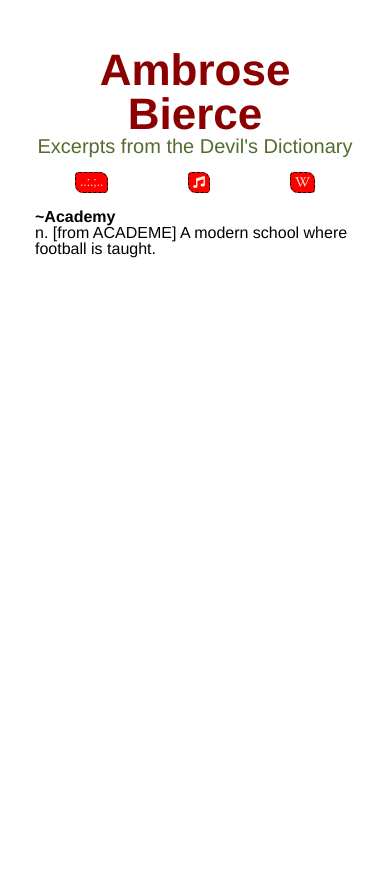
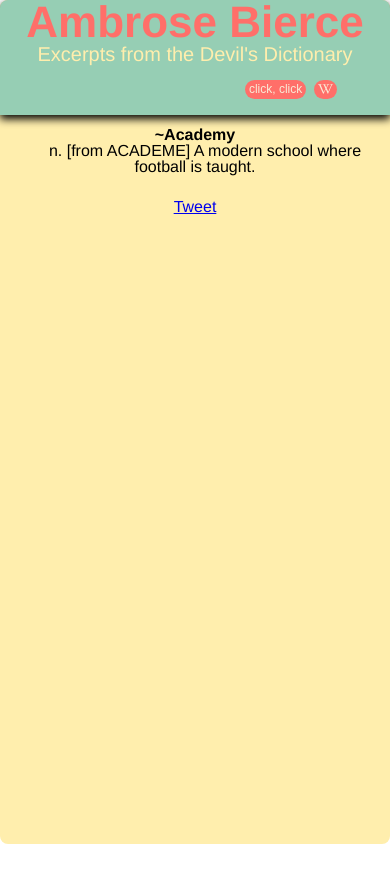
Before and after one commit to efe-in-the-mountains/rqgProject, a plain HTML site: page index.html in a window 390 px wide. Both pictures are taken after a click on the button "click here". After the commit the page ends 844 px from the top, so only its background shows below. Drawn offline with Linux system fonts and the light colour scheme.

Commit message:
changed color scheme, fixed media queries and buttons

```diff
--- a/css/style.css
+++ b/css/style.css
@@ -8,84 +8,116 @@ body {
     margin: 0;
 }
 
-/* .grid {
-    display: grid;
-} */
-
 .flex {
     display: flex;
 }
 
 .container {
-    height: auto;
-    width: 20rem;
-    margin: 3rem auto;
+    height: 75vh;
+    width: 55vw;
+    margin: 1rem auto;
+    background-color: #ffeead;
     flex-direction: column;
-    justify-content: space-between;
+    justify-content: flex-start;
+    border: .25rem solid #ff6f69;
+    border-radius: .5rem;
 
 }
 
+.container-upper {
+    flex-direction: column;
+    justify-content: center;
+    background-color: #96ceb4;
+    box-shadow: 0 .25rem .5rem black;
+   border-radius: .5rem .5rem 0 0;
+}
+
+.container-lower {
+    flex-direction: column;
+    justify-content: space-between;
+}
 .header {
     font-size: 2.25rem;
     flex-direction: column;
-    color: darkolivegreen;
+    color: #ffeead;
     text-align: center;
 }
 
 h1:first-child {
     font-size: 2.75rem;
     font-weight: bold;
-    color: darkred;
+    color: #ff6f69;
 }
 
 #btnArcade {
     width: 75%;
     margin: 1rem auto;
-    justify-content: space-between;
+    justify-content: flex-end;
 }
 
 .button {
     font-size: 1.25rem;
-    background-color: red;
+    background-color: #ff6f69 ;
     color: antiquewhite;
     padding: .15rem .25rem;
-    border: .05rem dashed black;
-    border-radius: .25rem .5rem .25rem .5rem;
+    border: none;
+    border-radius: .75rem;
+    margin: 0 .25rem;
+    transition: all .5s ease-in-out;
+}
 
+.button:hover {
+    transform: scale(1.1);
+    background-color: #ffeead;
+    color: #ff6f69;
+    box-shadow: 0 .1rem .5rem black;
 }
 
 
 #quoteBox {
-    grid-row: span 4;
+    margin: .75rem auto;
     width: 100%;
     flex-direction: column;
     justify-content: space-around;
+    text-align: center;
 }
 
 #words {
     font-size: 1.75rem;
     font-weight: bold;
-    width: 100%;
 }
 
 #definitions {
+    text-indent: 1.25rem;
     font-size: 1.15rem;
     width: 100%;
 }
 
-
-.twitter-share-button {
-    align-self: center;
-    justify-self: center;
+.tweet-button {
+    margin: .75rem auto;
 }
 
 /* media queries */
 
 @media only screen and (max-width: 768px) {
-
+    .container {
+        height: 90vh;
+        width: 90vw;
+    }
+    #definitions {
+        width: 90%;
+        margin: 0 auto;
+    }
 }
 
 @media only screen and (max-width: 470px) {
+    .container {
+        height: 100vh;
+        width: 100vw;
+        margin: 0;
+        border: none;
+    }
+
     .header {
         font-size: 1.25rem;
     }
@@ -98,6 +130,8 @@ h1:first-child {
     }
     #definitions {
         font-size: 1rem;
+        width: 90%;
+        margin: 0 auto;
     }
 }
 /*
@@ -107,7 +141,7 @@ h1:first-child {
     background-size: contain;
 } */
 
-.heaven {
+/* .heaven {
     background-image: url("../img/heaven.jpg");
 }
 
@@ -141,4 +175,4 @@ h1:first-child {
 
 .hell4 {
     background-image: url("../img/hell4.jpg");
-}
+} */
--- a/index.html
+++ b/index.html
@@ -9,6 +9,7 @@
   <!-- font -->
   <!-- icons -->
   <script defer src="https://use.fontawesome.com/releases/v5.0.2/js/all.js"></script>
+  <script async src="https://platform.twitter.com/widgets.js" charset="utf-8"></script>
   <!-- css -->
   <link rel="stylesheet" href="css/reset.css">
   <link rel="stylesheet" href="css/style.css">
@@ -17,7 +18,7 @@
 <body>
 
   <div id="app-container" class="flex container">
-
+    <div class="container-upper flex">
       <!-- header -->
       <div class="header flex">
         <h1>Ambrose Bierce</h1>
@@ -29,18 +30,14 @@
           <span id="moreButtonText">click here</span>
         </button>
 
-      <a href="https://youtu.be/2lncloqtuT0" alt="link to some nice sounds" target="_blank">
-        <button id="quoteBtn" class="button">
-          <i class="fas fa-music"></i>
-        </button>
-      </a>
         <a href="https://en.wikipedia.org/wiki/Ambrose_Bierce" alt="link to wikipedia page for Ambrose Bierce" target="_blank">
           <button id="wikiBtn" class="button">
             <i class="fab fa-wikipedia-w"></i>
           </button>
         </a>
       </div>
-
+    </div>
+    <div class="container-lower flex">
       <!-- quote display box -->
       <div id="quoteBox" class="flex">
         <h3 id="words">
@@ -51,8 +48,11 @@
         </p>
       </div>
 
-    <a href="https://twitter.com/share?ref_src=twsrc%5Etfw" class="twitter-share-button" data-show-count="false"></a>
+      <div class="tweet-button">
+        <a href="https://twitter.com/share?ref_src=twsrc%5Etfw" class="twitter-share-button" data-size="large" data-show-count="false">Tweet</a>
+      </div>
 
+    </div>
   </div>
 
 
@@ -60,7 +60,6 @@
 
   <!-- js -->
   <script src="js/jquery-3.2.1.js"></script>
-  <script async src="https://platform.twitter.com/widgets.js" charset="utf-8"></script>
   <script src="js/script.js"></script>
 </body>
 
--- a/js/script.js
+++ b/js/script.js
@@ -144,13 +144,11 @@ var dictionary = [{
         word: "Brute"
   }
 ];
-// random bg stuff
-// var imgClassList = ["hell", "hell1", "hell2", "hell3", "hell4", "heaven", "heaven1", "heaven2", "heaven3"];
-// var imgDisplay = document.getElementById("imgDisplay");
+
 
 // small arrays for text and text functions
 var libraryBadArr = ["click, click", "..:.;..", "CLICK ME!!", "YES! MORE", "AGAIN, dammit","one more"];
-// var libraryTweetArr = ["tweet", "woke tweet, brah", "teach someone", "put the phone down", "look up!"];
+;
 
 // quote box
 var defDisplay = document.getElementById("newDef");
@@ -158,24 +156,26 @@ var wordDisplay = document.getElementById("newWord");
 var quoteBtn = document.getElementById("quoteBtn");
 var wordBox = document.getElementById("words");
 var defBox = document.getElementById("definitions");
+var tweetBtn = document.querySelector(".twitter-share-button");
 
 // buttons
 var moreBtnText = document.getElementById("moreButtonText");
-var tweetBtnText = document.getElementById("tweetButtonText");
-var tweetBtn = document.getElementById("tweetBtn");
-var tweetLink = document.getElementById("tweetLink");
 
+init();
 
 
 // eventlistener and functions
+
 quoteBtn.addEventListener("click", function () {
     newQuote();
-    moreBadText();
-    // tweetText();
-    // changeImg();
-    // tweetContent();
+    newBtnText();
+    tweetBtnAppear();
 });
 
+function init() {
+      newQuote();
+      document.querySelector('.tweet-button').style.display = 'none';
+}
 
 function newQuote() {
     var random = Math.floor(Math.random() * dictionary.length);
@@ -183,18 +183,11 @@ function newQuote() {
     wordDisplay.textContent = "~" + dictionary[random].word;
 }
 
-function moreBadText() {
+function newBtnText() {
     var random = Math.floor(Math.random() * libraryBadArr.length);
     moreBtnText.textContent = libraryBadArr[random];
 }
 
-// function tweetText() {
-//     var random = Math.floor(Math.random() * libraryTweetArr.length);
-//     tweetBtnText.textContent = libraryTweetArr[random];
-// }
-
-// function changeImg() {
-//     imgDisplay.className = " ";
-//     var random = Math.floor(Math.random() * imgClassList.length);
-//     imgDisplay.className = imgClassList[random];
-// }
+function tweetBtnAppear() {
+      document.querySelector('.tweet-button').style.display = 'block';
+}
```
Lines whose indentation alone changed are shown as unchanged.
